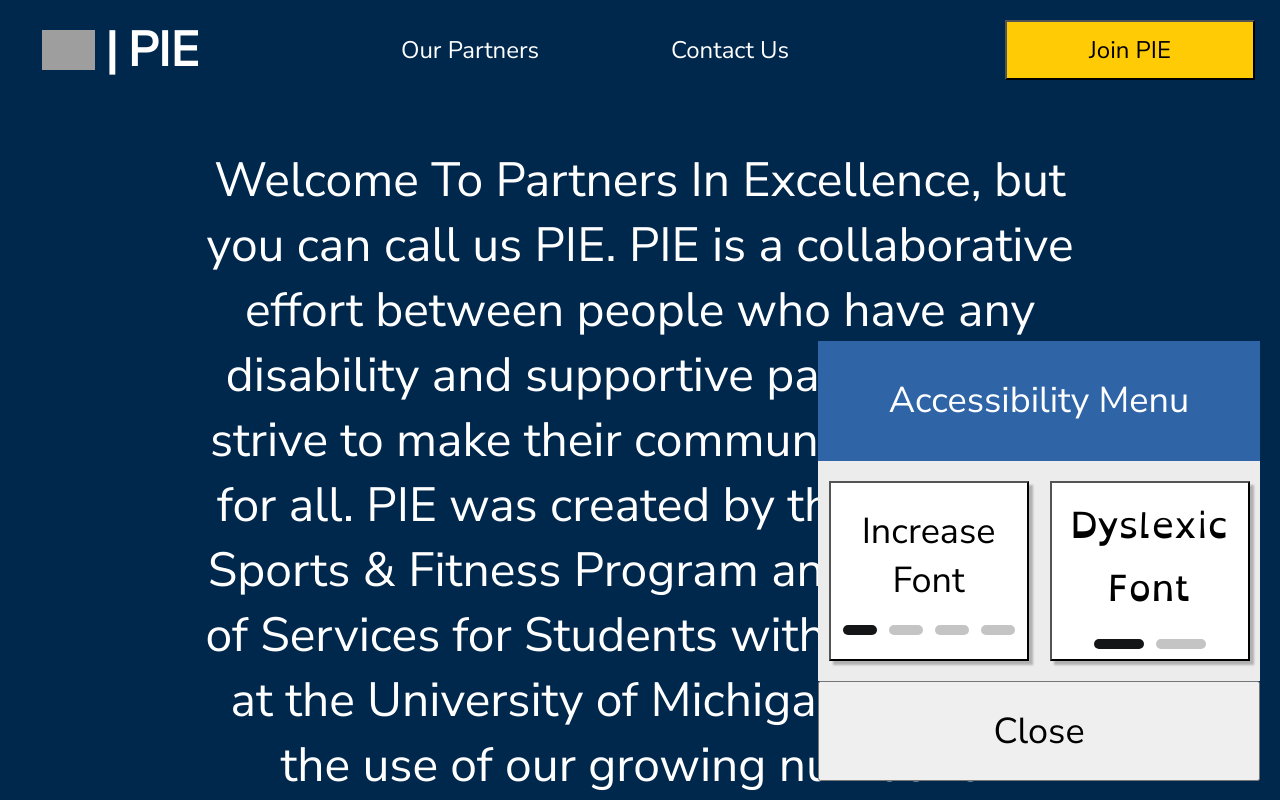
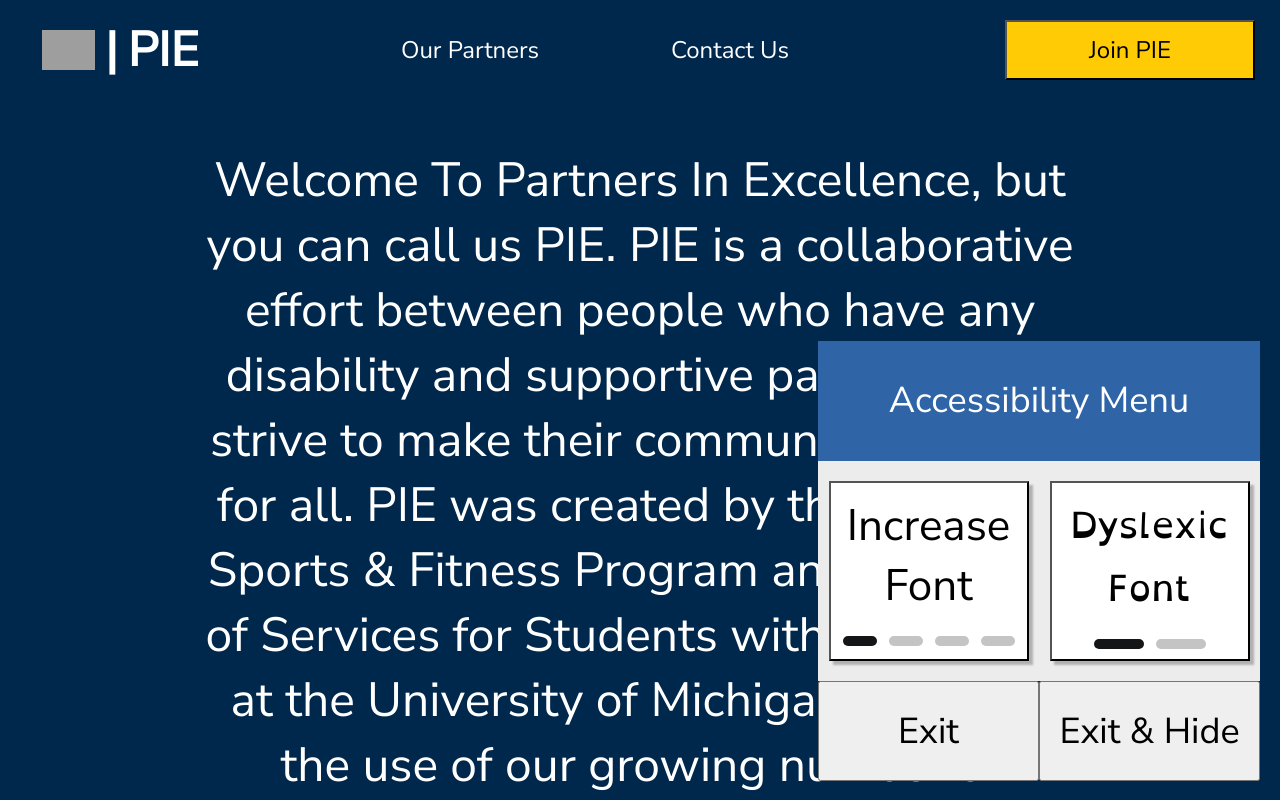
Before and after one commit to ConnorInglis18/pie-website, a React (Create React App) app: page / in a window 1280 px wide. Both pictures are taken after a click on the button "Accessibility Menu". Shown: the top 800 px of the page. Built offline with nearby package versions, Linux system fonts and the light colour scheme; grey boxes are pictures that could not be loaded.

Commit message:
Added 'Exit' and 'Exit and Hide' buttons to accessibility menu

```diff
--- a/src/App.css
+++ b/src/App.css
@@ -66,6 +66,19 @@ a:focus {
   cursor: pointer;
 }
 
+.minimizeAccessibilityBtn {
+  width: 200px;
+  height: 100px;
+  margin: 20px 0px;
+  font-family: "OpenDyslexic2";
+  font-size: 36px;
+
+  background-color: #ffffff;
+  outline: none;
+  box-shadow: 4px 4px 2px rgba(0, 0, 0, 0.25);
+  cursor: pointer;
+}
+
 #accessibilityText {
   width: 442px;
   height: 120px;
@@ -75,10 +88,16 @@ a:focus {
   line-height: 120px;
 }
 
-#hideAccessBtn {
-  width: 442px;
+#backAccessBtn {
+  width: 221px;
   height: 100px;
-  font-size: 36px;
+  /* font-size: 36px; */
+}
+
+#minimizeAccessBtn {
+  width: 221px;
+  height: 100px;
+  /* font-size: 36px; */
 }
 
 #showAccessBtnLarge {
--- a/src/App.jsx
+++ b/src/App.jsx
@@ -27,6 +27,11 @@ class App extends Component {
         "font-family": this.state.isDyslexicFont ? "OpenDyslexic2" : defaultFont,
         "font-size": this.state.fontMultiplier * defaultFontSize + "px"
     }
+  }
+
+  minimizeAndHideAccessibility = (e) => {
+    this.minimizeAccessibility(e);
+    this.hideAccessibilityMenu(e);
   }
 
   minimizeAccessibility = (e) => {
@@ -123,7 +128,8 @@ class App extends Component {
                 className="accessibilityBtn"
                 id="increaseFontBtn"
                 style={{
-                  "font-family": this.state.isDyslexicFont ? "OpenDyslexic2" : "Nunito Sans"
+                  "font-family": this.state.isDyslexicFont ? "OpenDyslexic2" : "Nunito Sans",
+                  "font-size": this.state.isDyslexicFont ? "37px" : "44px"
                 }}
                 onClick={this.increaseFont}>
                 Increase Font
@@ -146,8 +152,8 @@ class App extends Component {
               </button>
             </div>
             <div>
-              <button id="hideAccessBtn" style={{"font-family": this.state.isDyslexicFont ? "OpenDyslexic2" : "Nunito Sans"}} onClick={this.hideAccessibilityMenu}>Close</button>
-              {/* <button id="hideAccessBtn" style={{"font-family": this.state.isDyslexicFont ? "OpenDyslexic2" : "Nunito Sans"}} onClick={this.hideAccessibilityMenu}>Close and Minimize</button> */}
+            <button id="backAccessBtn" style={{"font-family": this.state.isDyslexicFont ? "OpenDyslexic2" : "Nunito Sans", "font-size": this.state.isDyslexicFont ? "34px" : "36px"}} onClick={this.hideAccessibilityMenu}>Exit</button>
+            <button id="minimizeAccessBtn" style={{"font-family": this.state.isDyslexicFont ? "OpenDyslexic2" : "Nunito Sans", "font-size": this.state.isDyslexicFont ? "34px" : "36px"}} onClick={this.minimizeAndHideAccessibility}>Exit & Hide</button>
             </div>
           </div>
           : <div id="closedAccessibilityContent">
```
